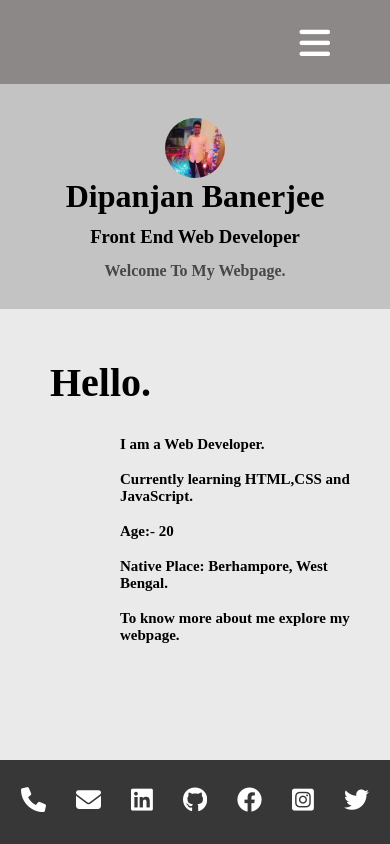
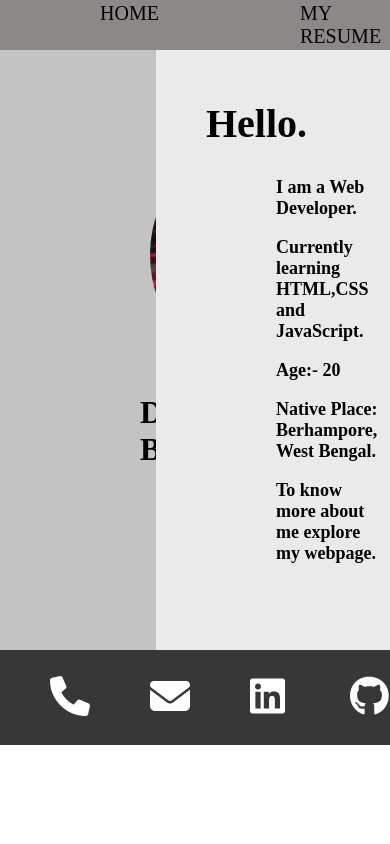
Before and after one commit to banerjeedipanjanofficial/banerjeedipanjanofficial.github.io, a plain HTML site: page index.html in a window 390 px wide. Drawn offline with Linux system fonts and the light colour scheme.

Commit message:
Revert "Made Responsive"
This reverts commit 60ca95a025c7c09a462307f6eacc7a70b4498c7b.

```diff
--- a/index.css
+++ b/index.css
@@ -1,56 +1,42 @@
 *{
     margin: 0;
     padding: 0;
-    overflow-x:hidden;
-  }
-
-  body{
-    max-height: 100%;
+    overflow:hidden;
   }
 
   nav {
+    width: 100%;
+    height: 50px;
+    /* border: 2px solid black; */
     display: flex;
-    width: 100%;
-    height: 10vh;
+    align-items: center;
+    justify-content: space-evenly;
     background-color: #8d8888;
-    justify-content: center;
-    align-items: center;
   }
+
   nav ul{
+    list-style-type: none;
     display: flex;
-    /* align-items: center;
-    justify-content: center; */
+  }
 
+  nav ul li a:hover{
+    color: white;
+    border-radius: 5px;
   }
-  nav ul li {
-    height: 30px;
-    /* display: inline-block; */
-    padding: 0 90px ;
-    list-style-type: none;
-   }
-nav ul li a{
-  text-decoration: none;
-  color: white;
-  font-size: 20px;
-}
-nav ul li:hover{
-  background-color: #818080;
-}
-nav ul li a:hover{
-  color: rgb(203, 252, 252);
-}
 
-  nav .fa-bars{
-    display: none;
-    position:absolute;
-    top: 25px;
-    right: 60px;
-    font-size: 35px;
-    color: white;
+  nav ul li a{
+    text-decoration: none;
+    color: black;
+  }
+
+  nav ul li{
+    text-decoration: none;
+    padding: 0 100px;
+    font-size: 20px;
   }
 
   header{
-    height: 80vh;
+    height: 600px;
     width: 100%;
     /* border: 2px solid red; */
     display: flex;
@@ -58,50 +44,42 @@ nav ul li a:hover{
 
   header .profileimg{
     /* border: 2px solid black; */
+    height: 600px;
     width: 40%;
-    height: 100%;
     background-color: #c4c3c3;
-    display: flex;
-    flex-direction: column;
-    align-items: center;
-    justify-content: center;
   }
 
   header .profileimg img {
     height: 250px;
     width: 250px;
     border-radius: 50%;
-    /* position: relative;
+    position: relative;
     left: 150px;
-    top: 80px; */
+    top: 80px;
   }
 
   header .profileimg h1{
-    position:relative;
-    top: 20px;
-    /* left: 140px; */
+    position: relative;
+    top: 90px;
+    left: 140px;
   }
 
   header .profileimg h3{
     position: relative;
-    top: 30px;
-    /* left: 170px; */
+    top: 100px;
+    left: 170px;
   }
 
   header .profileimg h4{
     position: relative;
-    top: 40px;
-    /* left: 180px; */
+    top: 120px;
+    left: 180px;
     color: rgb(72, 71, 71);
   }
 
   header .profileimg a{
     color: black;
     text-decoration: none;
-  }
-
-  header .profileinfo {
-    height: 100%;
   }
 
   header .profileinfo h1{
@@ -128,12 +106,13 @@ nav ul li a:hover{
   header .profileinfo{
     /* border: 2px solid black; */
     width: 60%;
+    height: 600px;
     background-color: #eaeaea;
   }
 
   .bottom{
     /* border: 2px solid black; */
-    height: 10vh;
+    height: 95px;
     background-color: #383737;
     display: flex;
     align-items: center;
--- a/index.html
+++ b/index.html
@@ -9,14 +9,12 @@
   <title>RESUME</title>
   <link rel="stylesheet" href="index.css">
   <link rel="stylesheet" href="FontAwesome/fontawesome-free-6.1.1-web/css/all.css">
-  <link rel="stylesheet" href="media.css">
-  <!-- <link rel="stylesheet" href="test.css"> -->
 </head>
 
 <body>
 
   <nav>
-    <ul >
+    <ul>
       <li>
         <a href="index.html">
           HOME
@@ -37,23 +35,21 @@
           CONTACT ME
         </a>
       </li>
+
     </ul>
-    <i class="fa-solid fa-bars"></i>
   </nav>
 
   <header>
     <div class="profileimg">
       <img src="profile.jpeg" alt="Dipanjan Banerjee">
       <h1>Dipanjan Banerjee</h1>
-      <h3><a href="https://developer.mozilla.org/en-US/docs/Learn/Front-end_web_developer">Front End Web Developer</a>
-      </h3>
+      <h3><a href="https://developer.mozilla.org/en-US/docs/Learn/Front-end_web_developer">Font End Web Developer</a></h3>
       <h4>Welcome To My Webpage.</h4>
       <!-- <p>
         I am a Web Developer and this my webpage. I created using HTML and CSS.
       </p> -->
-  </div>
-      <div class="profileinfo">
-
+    </div>
+    <div class="profileinfo">
       <h1>Hello.</h1>
       <ul>
         <li>
@@ -86,7 +82,8 @@
       </li>
       <li>
         <a href="mailto: dipanjan04banerjee@gmail.com">
-          <i class="fa-solid fa-envelope" title="dipanjan04banerjee@gmail.com"></i>
+          <i class="fa-solid fa-envelope"
+            title="dipanjan04banerjee@gmail.com"></i>
         </a>
       </li>
       <li>
@@ -101,7 +98,7 @@
       </li>
       <li>
         <a href="https://www.facebook.com/arya.banerjee.3363">
-          <i class="fa-brands fa-facebook" title="Facebook:Dipanjan Banerjee"></i>
+          <i class="fa-brands fa-facebook"  title="Facebook:Dipanjan Banerjee"></i>
         </a>
       </li>
       <li>
@@ -126,7 +123,6 @@
       </li> -->
     </ul>
   </div>
-  <script src="index.js"></script>
 </body>
 
 </html>
--- a/index.js
+++ /dev/null
@@ -1,8 +0,0 @@
-const ul =document.getElementsByTagName('ul')[0];
-const nav =document.getElementsByTagName('nav')[0];
-const bar=document.getElementsByClassName('fa-bars')[0];
-
-bar.addEventListener('click',()=>{
-    ul.classList.toggle('active');
-    nav.classList.toggle('active');
-})
--- a/media.css
+++ /dev/null
@@ -1,102 +0,0 @@
-@media (max-width: 370px) {
-  header .profileimg h1{
-    font-size: 30px;
-  }
-}
-
-@media (max-width: 820px) and (max-height: 1000px) {
-  nav ul li {
-    padding: 0 30px;
-    font-size: 15px;
-    font-weight: bold;
-  }
-
-  header {
-    /* height: 769px; */
-    flex-direction: column;
-  }
-
-  header .profileimg {
-    width: 100%;
-    height: 50%;
-    flex-direction: column;
-  }
-
-  header .profileimg img {
-    /* display: none; */
-    width: 60px;
-    height: 60px;
-    position: relative;
-    top: -10px;
-  }
-
-  header .profileimg h1 {
-    position: relative;
-    top: -10px;
-  }
-  header .profileimg h3 {
-    position: relative;
-    top: 1px;
-  }
-  header .profileimg h4 {
-    position: relative;
-    top: 15px;
-  }
-
-  header .profileinfo {
-    width: 100%;
-    /* height: 40%; */
-    flex-direction: column;
-    overflow: auto;
-  }
-
-  header .profileinfo ul {
-    width: 60%;
-  }
-
-  header .profileinfo ul li {
-    font-size: 15px;
-  }
-
-  .bottom ul li {
-    padding: 0 15px;
-  }
-
-  .bottom i {
-    font-size: 25px;
-  }
-}
-
-@media (min-width: 1012px) and (max-width: 1108px) {
-nav ul li a{
-  font-size: 15px;
-}
-}
-
-@media (max-width:1011px){
-  nav.active{
-    height: auto;
-  }
-  nav ul  {
-    /* flex-direction: column; */
-    /* align-items: center; */
-    /* padding-top: 80px; */
-    position: relative;
-    top: 0;
-    left: -100%;
-    transition: 0.5s ;
-    display: block;
-    width: 100%;
-    text-align: center;
-  }
-  nav ul li{
-    padding: 10px 0;
-  }
-  nav .fa-bars{
-    display: block;
-  }
-  nav ul.active{
-    left: 0;
-    padding-top: 70px;
-  }
-}
```
Also changed, not shown: test.css (deleted), 1 other file.
